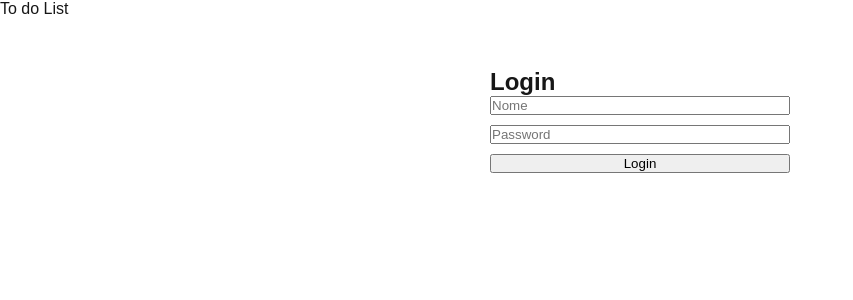
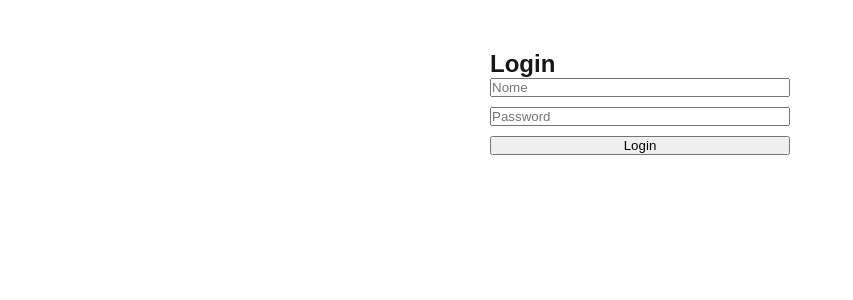
Before and after one commit to yozzaofficial/Data-Matrix-App, a Next.js app: page /login in a window 1280 px wide. Shown: the top 300 px of the page, without its empty margins (0-853 px from the left). Built offline with nearby package versions, Linux system fonts and the light colour scheme.

Commit message:
removed navbar in login page second method

```diff
--- a/src/app/(auth)/layout.tsx
+++ /dev/null
@@ -1,32 +0,0 @@
-import type { Metadata } from "next";
-import { Geist, Geist_Mono } from "next/font/google"
-import "../globals.css";  // Importa il CSS
-
-const geistSans = Geist({
-    variable: "--font-geist-sans",
-    subsets: ["latin"],
-});
-
-const geistMono = Geist_Mono({
-    variable: "--font-geist-mono",
-    subsets: ["latin"],
-});
-
-export const metadata: Metadata = {
-    title: "Login",
-    description: "Login page",
-};
-
-export default function AuthLayout({
-    children,
-}: Readonly<{
-    children: React.ReactNode;
-}>) {
-    return (
-        <html lang="it">
-            <body className={`${geistSans.variable} ${geistMono.variable}`}>
-                {children}  {/* NO navbar qui! */}
-            </body>
-        </html>
-    );
-}
--- a/src/app/layout.tsx
+++ b/src/app/layout.tsx
@@ -1,6 +1,8 @@
+"use client";
 import type { Metadata } from "next";
 import { Geist, Geist_Mono } from "next/font/google"
 import Link from "next/link"
+import { usePathname } from "next/navigation";
 import "./globals.css";
 
 const geistSans = Geist({
@@ -13,24 +15,24 @@ const geistMono = Geist_Mono({
   subsets: ["latin"],
 });
 
-export const metadata: Metadata = {
-  title: "Create Next App",
-  description: "Generated by create next app",
-};
-
 export default function RootLayout({
   children,
 }: Readonly<{
   children: React.ReactNode;
 }>) {
+  const pathname = usePathname();
+  const isLoginPage = pathname === '/login';
+
   return (
     <html lang="en">
       <body className={`${geistSans.variable} ${geistMono.variable}`}>
-        <header>
-          <nav>
-            <Link href="/todo">To do List</Link>
-          </nav>
-        </header>
+        {!isLoginPage && (
+          <header>
+            <nav>
+              <Link href="/todo">To do List</Link>
+            </nav>
+          </header>
+        )}
         {children}
       </body>
     </html>
```
Also changed, not shown: src/app/login/page.tsx (renamed from src/app/(auth)/login/page.tsx).
